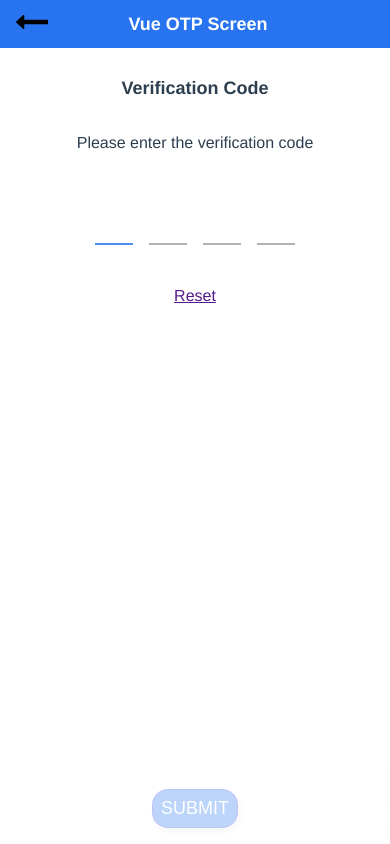
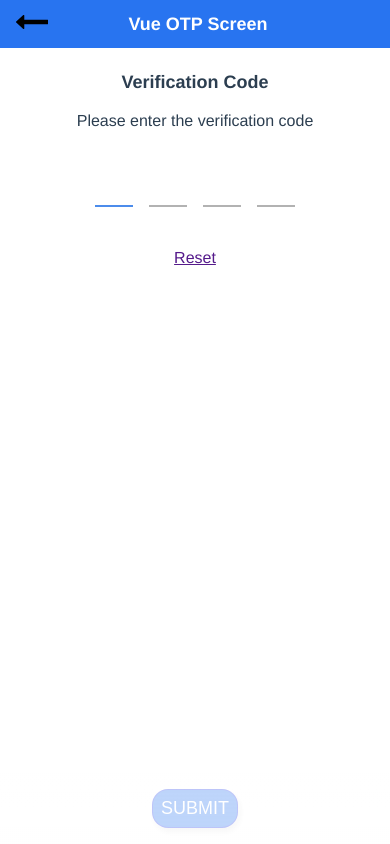
Before and after one commit to Madhur-Parashar/vue-otp, a Vue app: page / in a window 390 px wide. Both pictures are taken after a click on the button "NEXT". Built offline with nearby package versions, Linux system fonts and the light colour scheme.

Commit message:
fix css issue

```diff
--- a/src/components/otp/otp.vue
+++ b/src/components/otp/otp.vue
@@ -256,7 +256,10 @@ input[type="number"] {
     padding-top: 16px;
     }
 .otp-screen {
- margin-top: 30px;
+ margin-top: 24px;
+}
+.otp-screen__sub--text{
+    margin: 16px 0;
 }
 }
 </style>
--- a/src/components/otp/user-input.vue
+++ b/src/components/otp/user-input.vue
@@ -12,8 +12,10 @@
     <div class="error-msg">{{showError}}</div>
     <div class="user-input__btn">
         <button
+            type="number"
             @click="handleNext"
             :disabled="showError!==''"
+            v-on:keyup.enter="showError=='' && handleNext()"
             class="user-input__submit-btn">
              NEXT
         </button>
```
